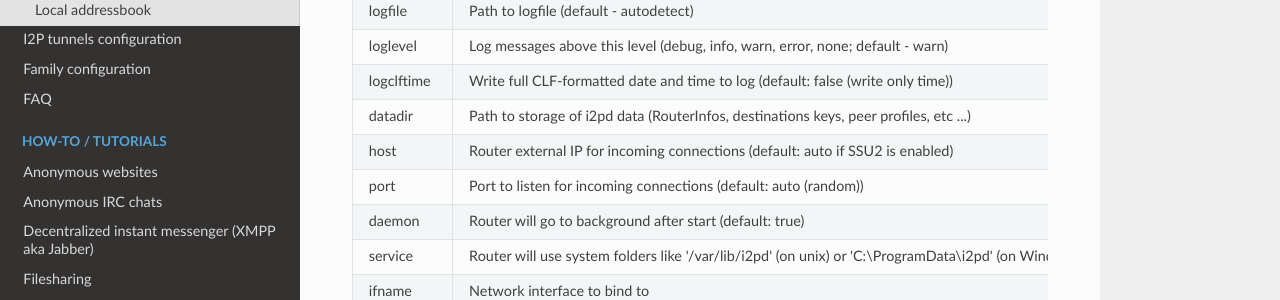
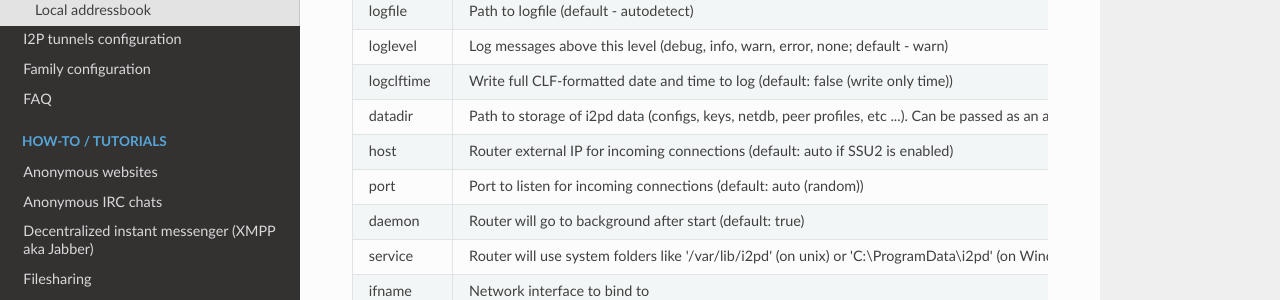
Before and after one commit to PurpleI2P/i2pd_docs_en, an MkDocs documentation site: the page built from docs/user-guide/configuration.md, in a window 1280 px wide and 900 px high, scrolled down 1086 px. Shown: the part 151-451 px from the top of the window. Built offline with MkDocs 1.6.1, drawn with Linux system fonts in a browser that asks for light colours; nearby versions of some CDN libraries.

Commit message:
changed datadir description

```diff
--- a/docs/user-guide/configuration.md
+++ b/docs/user-guide/configuration.md
@@ -50,7 +50,7 @@ log                                    | Logs destination: stdout, file, syslog
 logfile                                | Path to logfile (default - autodetect)
 loglevel                               | Log messages above this level (debug, info, warn, error, none; default - warn)
 logclftime                             | Write full CLF-formatted date and time to log (default: false (write only time))
-datadir                                | Path to storage of i2pd data (RouterInfos, destinations keys, peer profiles, etc ...)
+datadir                                | Path to storage of i2pd data (configs, keys, netdb, peer profiles, etc ...). Can be passed as an agrument only.
 host                                   | Router external IP for incoming connections (default: auto if SSU2 is enabled)
 port                                   | Port to listen for incoming connections (default: auto (random))
 daemon                                 | Router will go to background after start (default: true)
```
